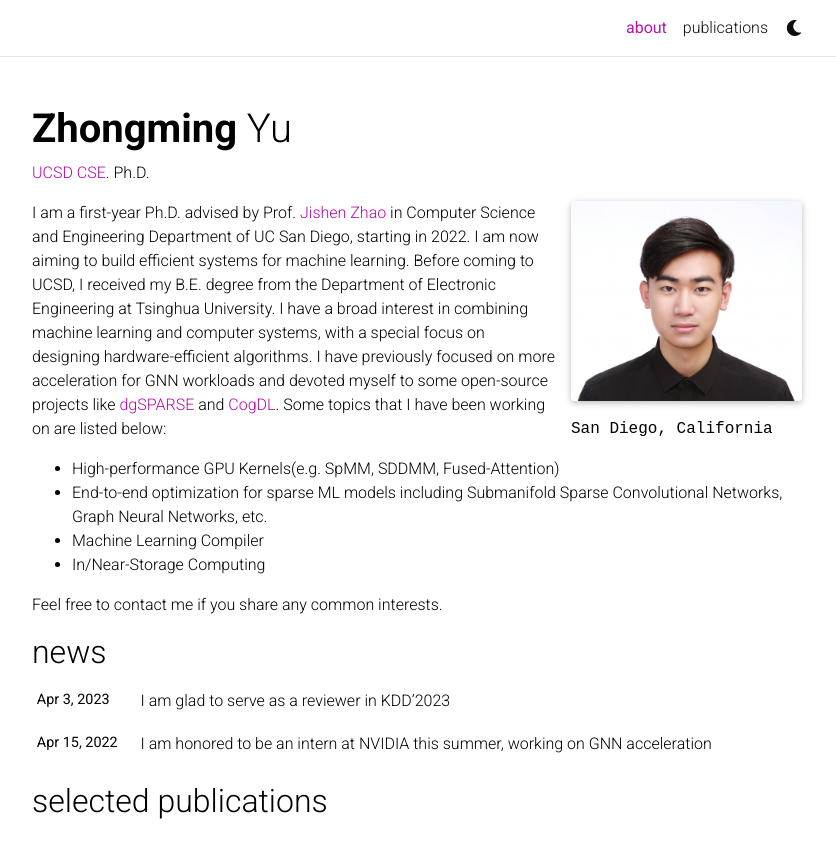
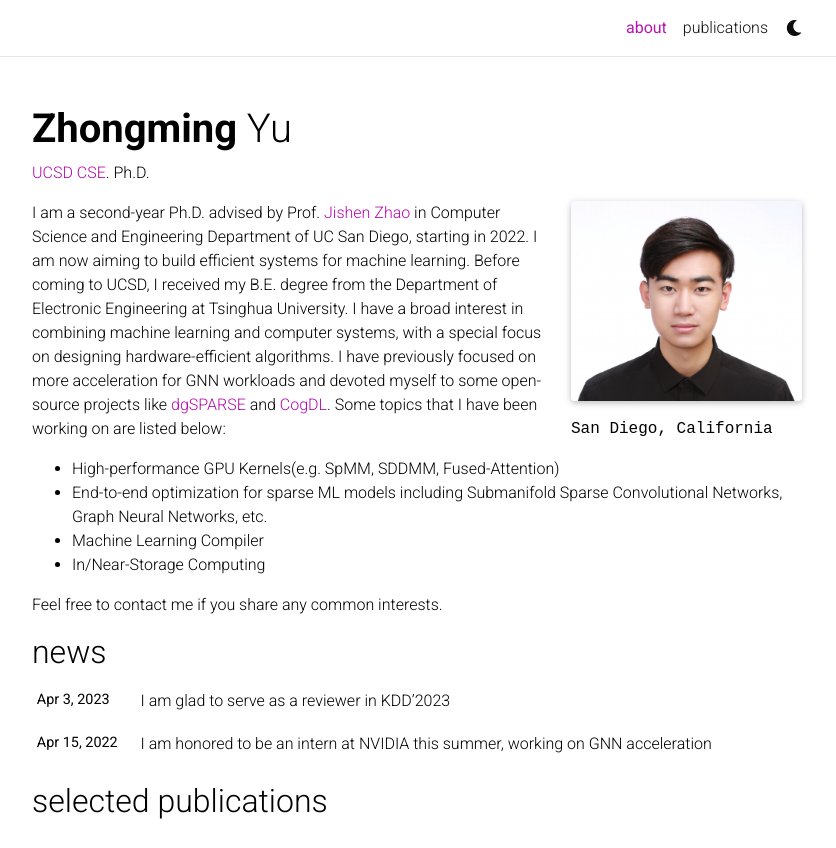
Before and after one commit to fishmingyu/fishmingyu.github.io, a Jekyll site: the page built from _pages/about.md, in a window 1280 px wide and 1118 px high, cut to the strip 0-848 px from the top of the window. Shown: the whole strip, without its empty margins (223-1059 px from the left). Built offline with Jekyll 4.4.1, drawn with Linux system fonts in a browser that asks for light colours; full-size pictures stand in for the smaller copies a plugin makes; comment, search, counter and statistics services are not loaded; a style sheet for code colours, icons or effects is not loaded.

```diff
--- a/_pages/about.md
+++ b/_pages/about.md
@@ -11,16 +11,17 @@ profile:
   address: >
     <p>San Diego, California</p>
 
-news: true  # includes a list of news items
+news: true # includes a list of news items
 selected_papers: true # includes a list of papers marked as "selected={true}"
-social: true  # includes social icons at the bottom of the page
+social: true # includes social icons at the bottom of the page
 ---
 
-I am a first-year Ph.D. advised by Prof. [Jishen Zhao](https://cseweb.ucsd.edu/~jzhao/) in Computer Science and Engineering Department of UC San Diego, starting in 2022. I am now aiming to build efficient systems for machine learning. Before coming to UCSD, I received my B.E. degree from the Department of Electronic Engineering at Tsinghua University.
+I am a second-year Ph.D. advised by Prof. [Jishen Zhao](https://cseweb.ucsd.edu/~jzhao/) in Computer Science and Engineering Department of UC San Diego, starting in 2022. I am now aiming to build efficient systems for machine learning. Before coming to UCSD, I received my B.E. degree from the Department of Electronic Engineering at Tsinghua University.
 I have a broad interest in combining machine learning and computer systems, with a special focus on designing hardware-efficient algorithms. I have previously focused on more acceleration for GNN workloads and devoted myself to some open-source projects like [dgSPARSE](https://dgsparse.github.io/) and [CogDL](https://cogdl.ai/). Some topics that I have been working on are listed below:
-* High-performance GPU Kernels(e.g. SpMM, SDDMM, Fused-Attention)
-* End-to-end optimization for sparse ML models including Submanifold Sparse Convolutional Networks, Graph Neural Networks, etc.
-* Machine Learning Compiler
-* In/Near-Storage Computing
+
+- High-performance GPU Kernels(e.g. SpMM, SDDMM, Fused-Attention)
+- End-to-end optimization for sparse ML models including Submanifold Sparse Convolutional Networks, Graph Neural Networks, etc.
+- Machine Learning Compiler
+- In/Near-Storage Computing
 
 Feel free to contact me if you share any common interests.
```
